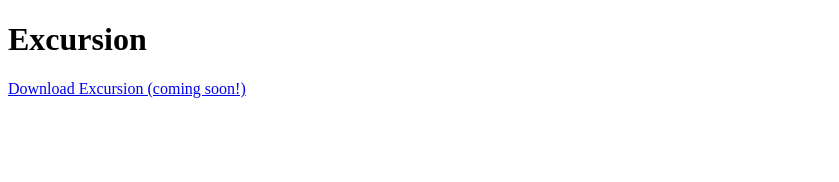
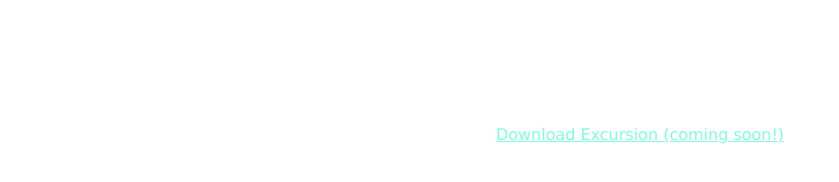
Before and after one commit to lcarpenter2017/excursion, a plain HTML site: page index.html in a window 1280 px wide. Shown: the whole page, without its empty margins (0-839 px from the left). Drawn offline with Linux system fonts and the light colour scheme.

Commit message:
Add all changes to CSS and HTML for Excursion files

```diff
--- a/index.html
+++ b/index.html
@@ -8,4 +8,6 @@
 
     <h1>Excursion</h1>
 
-     <a href="http://www.dictionary.com/browse/excursion">Download Excursion (coming soon!)</a>
+    <div class="download"><a href="http://www.dictionary.com/browse/excursion">Download Excursion (coming soon!)</a></div>
+
+</body>
--- a/resources/style.css
+++ b/resources/style.css
@@ -0,0 +1,17 @@
+
+* {
+    font-family: Verdana;
+}
+
+h1 {
+    font-size: 50px;
+    font-weight: normal;
+    color: white;
+    text-align: center;
+}
+
+.download, a {
+    font-size: 16px;
+    text-align: center;
+    color: aquamarine;
+}
```
